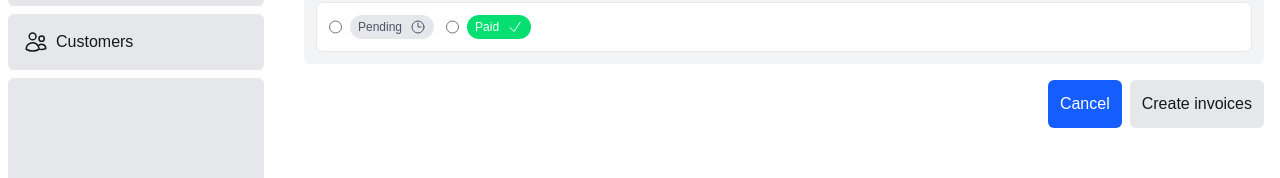
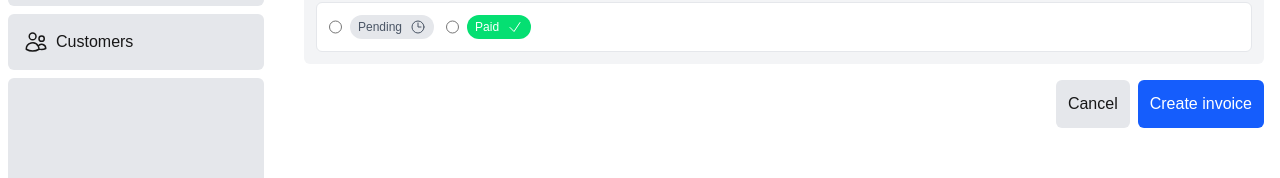
Before and after one commit to TranKhanh1307/next-dashboard, a Next.js app: page /dashboard/invoices/create in a window 1280 px wide. Shown: the part 306-484 px from the top of the page. Built offline with nearby package versions, Linux system fonts and the light colour scheme; no server answers; the database is empty.

Commit message:
refractor code

```diff
--- a/app/lib/action.ts
+++ b/app/lib/action.ts
@@ -3,3 +3,7 @@
 export async function createInvoice(formData: FormData) {
   console.log("Form submitted");
 }
+
+export async function deleteInvoice() {
+  console.log("Delete invoice");
+}
--- a/app/ui/common/custom-buttons.tsx
+++ b/app/ui/common/custom-buttons.tsx
@@ -1,27 +1,68 @@
 import clsx from "clsx";
+import Link from "next/link";
 import { ReactNode } from "react";
 
-export function Button({
-  icon,
-  text,
+interface BaseBtnProps {
+  href?: string;
+  onClick?: () => void;
+  disabled?: boolean;
+  className?: string;
+  variant: "primary" | "secondary";
+  type?: "submit" | "reset" | "button" | undefined;
+  children: ReactNode;
+}
+
+const initialClass = "flex items-center justify-center gap-2 rounded-md p-3";
+
+export function OutlinedBtn({
   variant,
-  onClick,
-}: {
-  icon?: ReactNode;
-  text: string;
-  variant: "primary" | "secondary";
-  onClick?: () => void;
-}) {
-  return (
-    <button
-      className={clsx("flex items-center justify-center gap-2 rounded-md p-3", {
-        "bg-blue-600 text-white hover:bg-blue-400": variant === "primary",
-        "bg-gray-200 hover:bg-gray-400": variant === "secondary",
-      })}
-      onClick={onClick}
-    >
-      {text}
-      {icon}
+  href,
+  className,
+  children,
+  ...rest
+}: BaseBtnProps) {
+  const baseClass = clsx(
+    initialClass,
+    "outline bg-white",
+    {
+      "outline-gray-200 hover:bg-gray-300": variant === "primary",
+      "outline-purple-200 hover:bg-purple-300": variant === "secondary",
+    },
+    className,
+  );
+  return href ? (
+    <Link href={href} className={baseClass}>
+      {children}
+    </Link>
+  ) : (
+    <button className={baseClass} {...rest}>
+      {children}
     </button>
   );
 }
+
+export function FilledBtn({
+  variant,
+  href,
+  className,
+  children,
+  ...rest
+}: BaseBtnProps) {
+  const baseClass = clsx(
+    initialClass,
+    {
+      "bg-blue-600 text-white hover:bg-blue-400": variant === "primary",
+      "bg-gray-200 hover:bg-gray-400": variant === "secondary",
+    },
+    className,
+  );
+  return href ? (
+    <Link href={href} className={baseClass}>
+      {children}
+    </Link>
+  ) : (
+    <button className={baseClass} {...rest}>
+      {children}
+    </button>
+  );
+}
--- a/app/ui/invoices/buttons.tsx
+++ b/app/ui/invoices/buttons.tsx
@@ -1,38 +1,30 @@
-import Link from "next/link";
 import { deleteIcon, editIcon, plusIcon } from "../common/icons";
+import { FilledBtn, OutlinedBtn } from "../common/custom-buttons";
+import { deleteInvoice } from "@/app/lib/action";
 
 export function CreateInvoice() {
   return (
-    <Link
-      href={"/dashboard/invoices/create"}
-      className="flex items-center justify-center gap-2 rounded-md bg-blue-600 p-3 text-white hover:bg-blue-400"
-    >
+    <FilledBtn variant="primary" href="/dashboard/invoices/create">
       <p className="hidden md:block">Create invoices</p>
       {plusIcon}
-    </Link>
+    </FilledBtn>
   );
 }
 
 export function EditInvoice() {
   return (
-    <Link
-      href={""}
-      className="flex items-center justify-center rounded-md border-[1px] border-gray-200 p-2 hover:bg-gray-400"
-    >
+    <OutlinedBtn href="" variant="primary">
       {editIcon}
-    </Link>
+    </OutlinedBtn>
   );
 }
 
 export function DeleteInvoice() {
   return (
-    <form action="">
-      <button
-        type="submit"
-        className="flex items-center justify-center rounded-md border-[1px] border-gray-200 p-2 hover:bg-gray-400"
-      >
+    <form action={deleteInvoice}>
+      <OutlinedBtn type="submit" variant="primary">
         {deleteIcon}
-      </button>
+      </OutlinedBtn>
     </form>
   );
 }
--- a/app/ui/invoices/create-form.tsx
+++ b/app/ui/invoices/create-form.tsx
@@ -1,13 +1,13 @@
 import { createInvoice } from "@/app/lib/action";
 import Status from "./status";
 import { fetchCustomers } from "@/app/lib/data";
-import { Button } from "../common/custom-buttons";
 import {
   OutlinedSelectField,
   OutlinedTextField,
 } from "../common/custom-inputs";
 import { dollarIcon, personIcon } from "../common/icons";
 import FormField from "../common/form-field";
+import { FilledBtn } from "../common/custom-buttons";
 
 export default async function Form() {
   const customers = await fetchCustomers();
@@ -41,8 +41,12 @@ export default async function Form() {
         <StatusInput />
       </div>
       <div className="flex justify-end gap-2">
-        <Button variant="primary" text="Cancel" />
-        <Button variant="secondary" text="Create invoices" />
+        <FilledBtn href="/dashboard/invoices" variant="secondary">
+          Cancel
+        </FilledBtn>
+        <FilledBtn variant="primary" type="submit">
+          Create invoice
+        </FilledBtn>
       </div>
     </form>
   );
```
